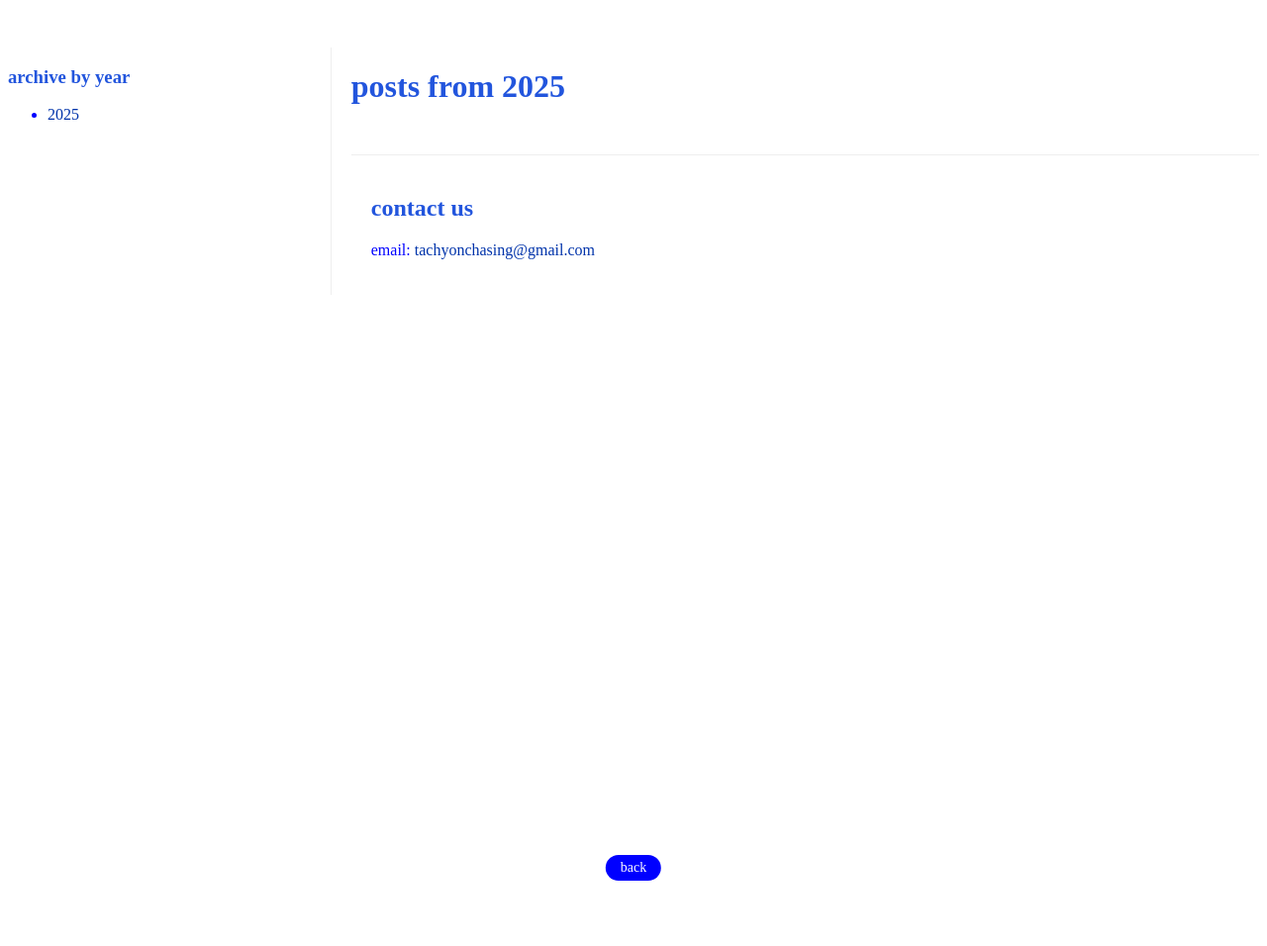
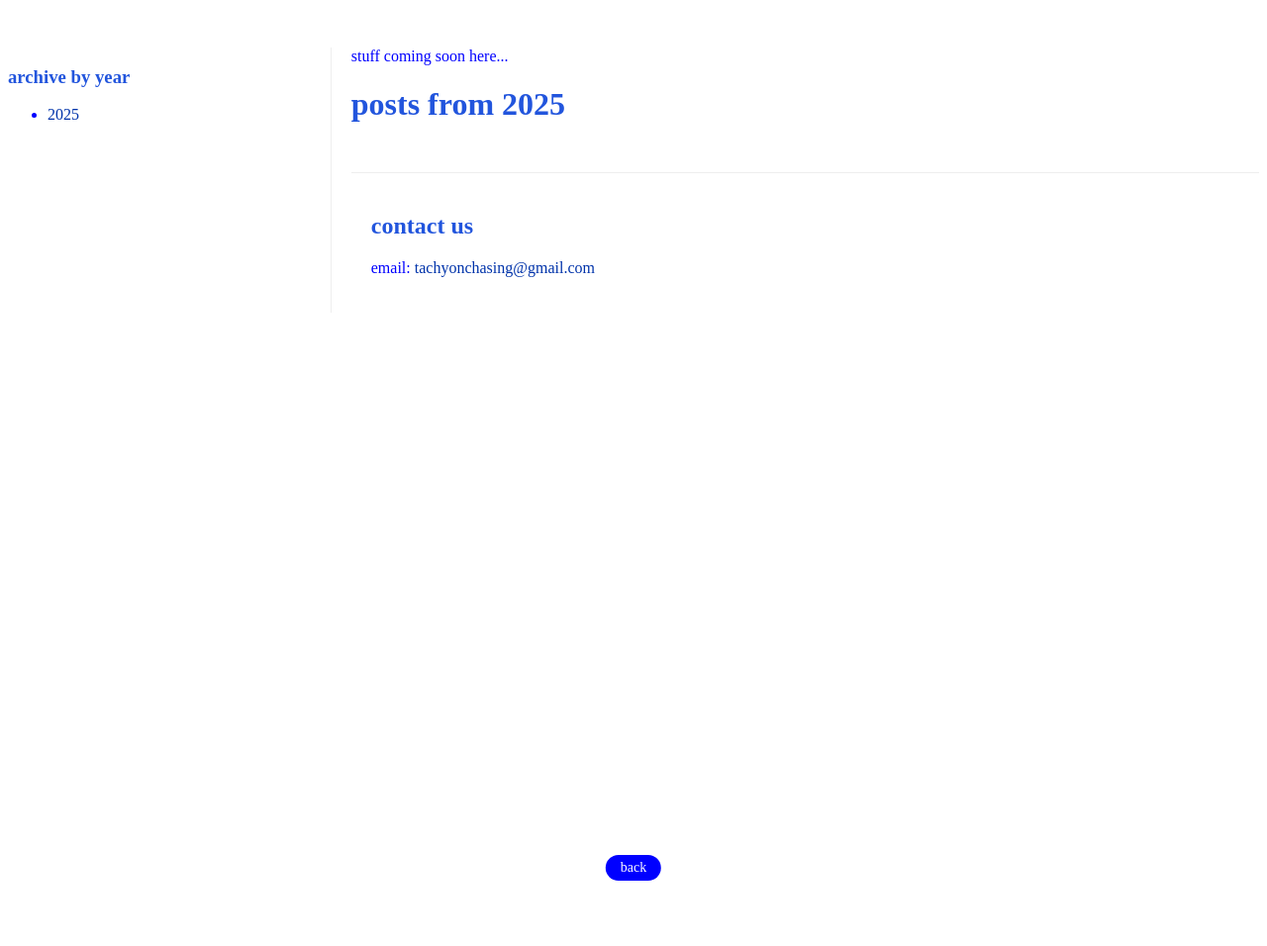
Before and after one commit to catgoesmiao/catgoesmiao.github.io, a Jekyll site: the page built from 2025.md, in a window 1280 px wide. Shown: the whole page at 99% size. Built offline with Jekyll 4.4.1, drawn with Linux system fonts in a browser that asks for light colours.

Commit message:
Update year.html

```diff
--- a/_layouts/year.html
+++ b/_layouts/year.html
@@ -1,7 +1,10 @@
 ---
 layout: default
 ---
-<h1>Posts from {{ page.year }}</h1>
+
+stuff coming soon here...
+
+<h1>posts from {{ page.year }}</h1>
 <ul>
   {% for post in site.posts %}
     {% assign post_year = post.date | date: "%Y" %}
```
